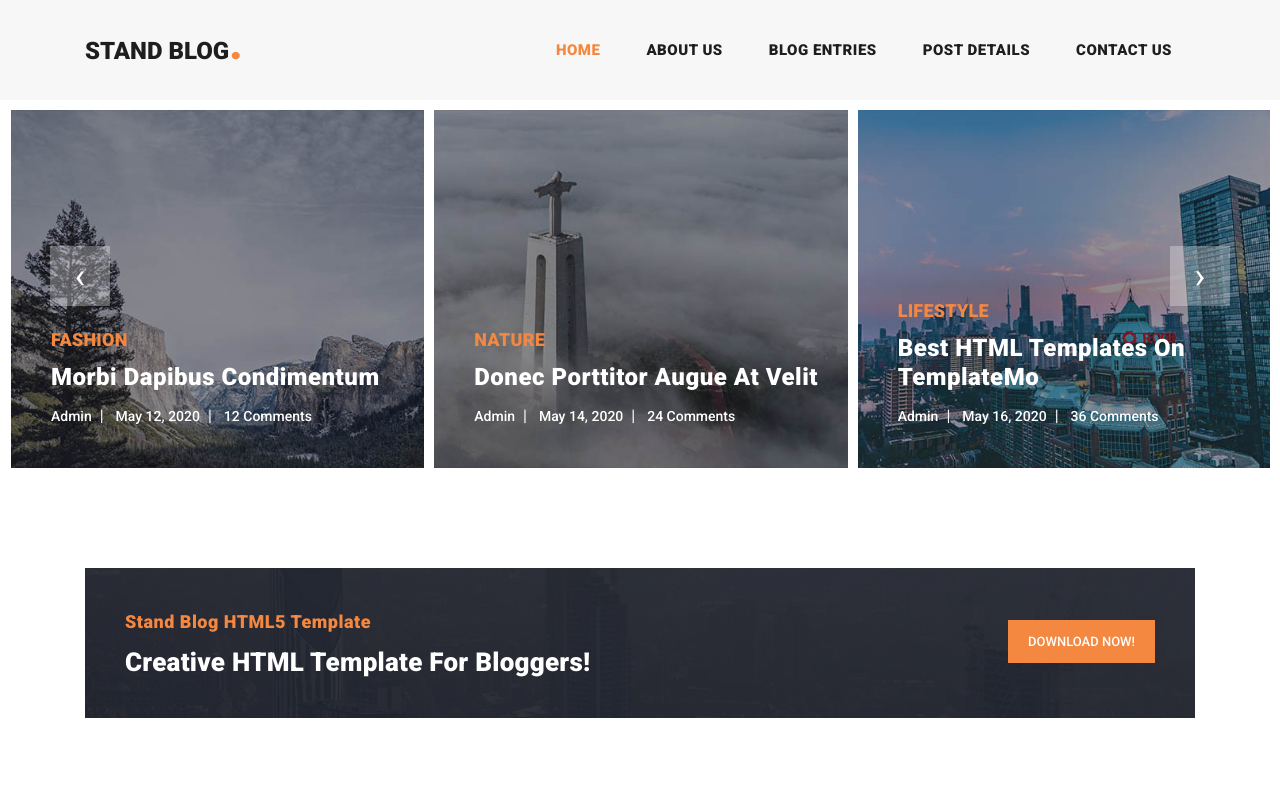
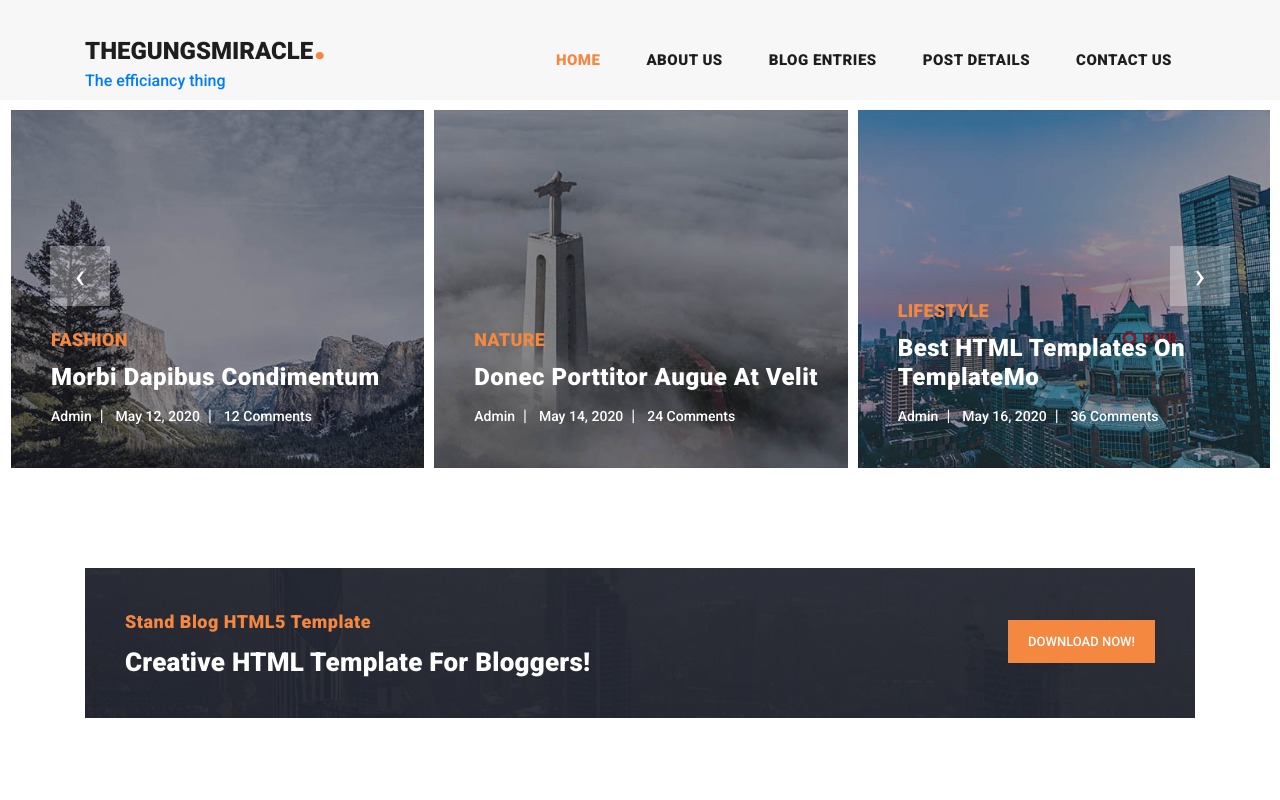
Before and after one commit to thegungsmiracle/tgm, a plain HTML site: page index.html in a window 1280 px wide. Shown: the top 800 px of the page. Drawn offline with Linux system fonts and the light colour scheme.

Commit message:
Update index.html

```diff
--- a/index.html
+++ b/index.html
@@ -44,7 +44,7 @@ https://templatemo.com/tm-551-stand-blog
     <header class="">
       <nav class="navbar navbar-expand-lg">
         <div class="container">
-          <a class="navbar-brand" href="index.html"><h2>Stand Blog<em>.</em></h2></a>
+          <a class="navbar-brand" href="index.html"><h2>TheGungSMiraCle<em>.</em></h2><h6>The efficiancy thing</h6></a>
           <button class="navbar-toggler" type="button" data-toggle="collapse" data-target="#navbarResponsive" aria-controls="navbarResponsive" aria-expanded="false" aria-label="Toggle navigation">
             <span class="navbar-toggler-icon"></span>
           </button>
```
